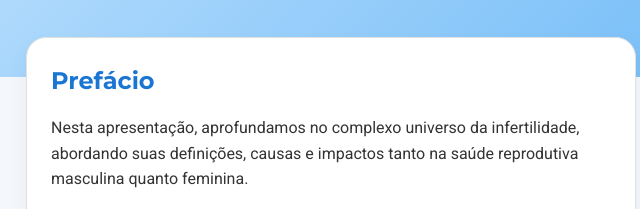
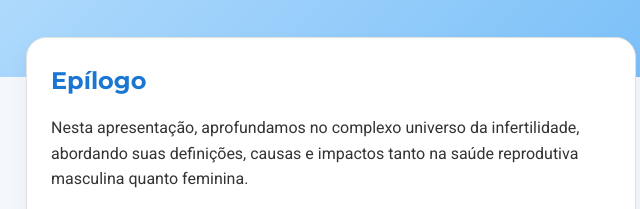
Before and after one commit to Monteirobrl/infertilidade-site, a plain HTML site: page index.html in a window 1280 px wide. Shown: the part 155-364 px from the top of the page, 309-949 px from the left. Drawn offline with Linux system fonts and the light colour scheme.

Commit message:
Update section title from 'Prefácio' to 'Epílogo'

```diff
--- a/index.html
+++ b/index.html
@@ -16,7 +16,7 @@
 
     <main class="container">
         <section class="card reveal intro-section">
-            <h2 class="card-title">Prefácio</h2>
+            <h2 class="card-title">Epílogo</h2>
             <p class="card-text">
                 Nesta apresentação, aprofundamos no complexo universo da infertilidade, abordando suas definições, causas e impactos tanto na saúde reprodutiva masculina quanto feminina.
             </p>
```
